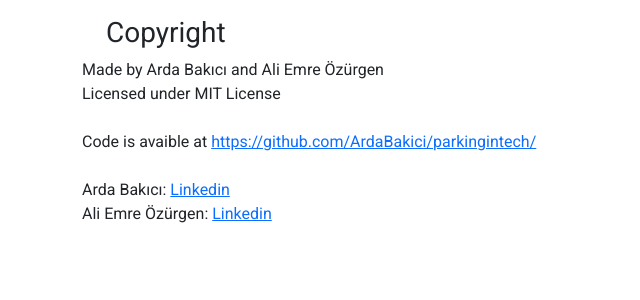
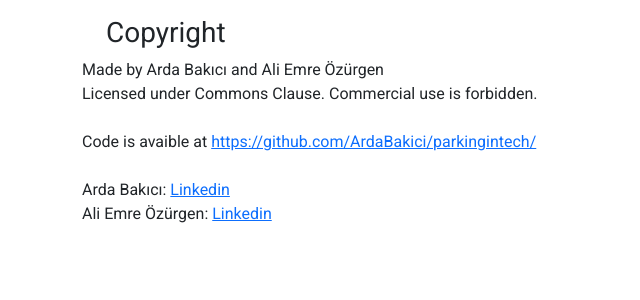
Before and after one commit to ArdaBakici/parkingintech, a Flask app: page /who in a window 1280 px wide. Shown: the part 65-365 px from the top of the page, without its empty margins (0-640 px from the left). Run offline with Flask 2, Linux system fonts and the light colour scheme; parts of the project's set-up code (start-up, migrations or seed data) failed here and were passed over.

Commit message:
Update whois.html

```diff
--- a/templates/whois.html
+++ b/templates/whois.html
@@ -13,7 +13,7 @@
    <b> <h3 class="ms-4">Copyright</h3></b>
    <p class="paragraf_basi yasla">
       Made by Arda Bakıcı and Ali Emre Özürgen<br>
-      Licensed under MIT License<br>
+      Licensed under Commons Clause. Commercial use is forbidden.<br>
       <br>
       Code is avaible at <a href="https://github.com/ArdaBakici/parkingintech/">https://github.com/ArdaBakici/parkingintech/</a><br>
       <br>
```
